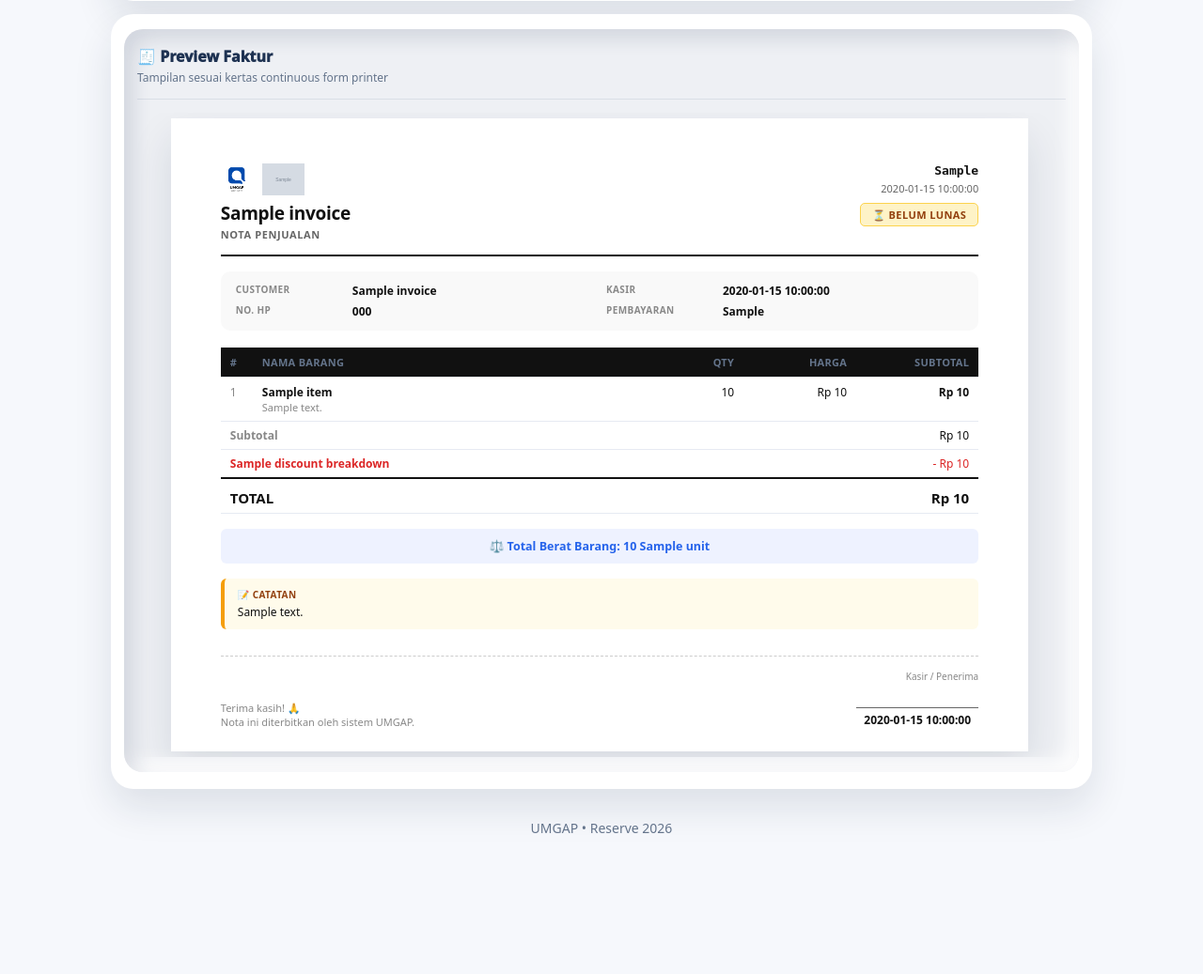
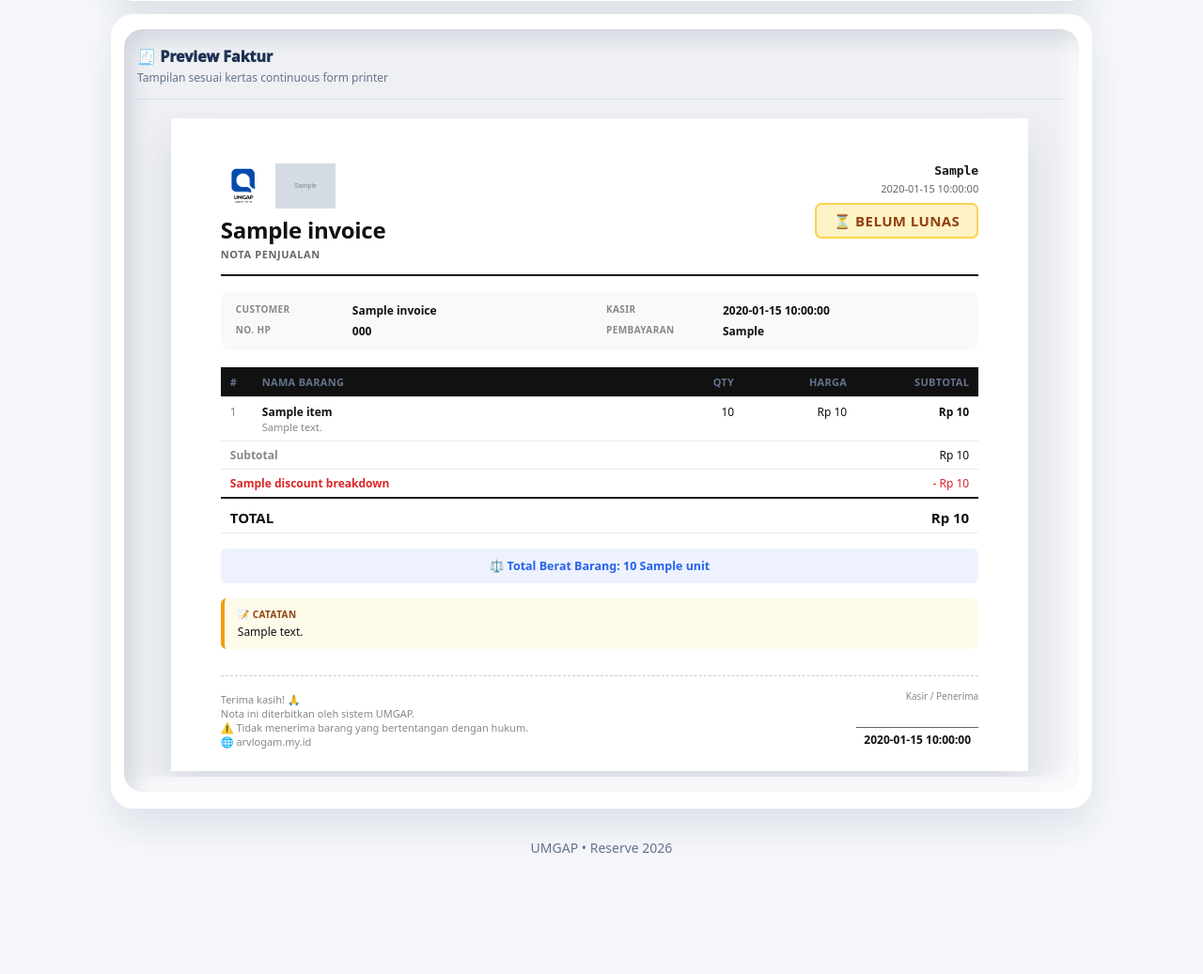
Before and after one commit to umgap2026-cmd/UMGAP-AI, a Flask app: template templates/invoice_print.html in a window 1280 px wide. Shown: the part 1151-2188 px from the top of the page at 94% size. Before the commit the page ends 2038 px from the top, so only its background shows below. Run offline with Flask 3, Linux system fonts and the light colour scheme; the template is opened without the code that fills it: most values are stand-ins (such as "Sample title", 1, 10 or a date in 2020); grey boxes marked "Sample" are stand-in pictures; parts of the project's set-up code (start-up, migrations or seed data) failed here and were passed over; some libraries are stand-ins or nearby versions.

Commit message:
Perbesar logo/nama toko & badge Lunas, pertebal header seksi barang, tambah disclaimer + website di footer nota
- Logo UMGAP/toko & nama perusahaan (ARV LOGAM) diperbesar (34px->48px
  logo, 19px->24px nama).
- Header seksi tabel item nota campuran ("Barang Dibeli"/"Barang
  Terjual"/"Barang Dijual Balik"/"Barang Dibeli Balik") dipertebal &
  diperbesar (10.5px/800 -> 13px/900) supaya lebih menonjol.
- Badge status Lunas/Belum Lunas diperbesar signifikan (11px -> 15px,
  padding 4x12 -> 7x18) -- sebelumnya kecil & kurang menonjol di pojok.
- Footer nota tambah disclaimer "Tidak menerima barang yang
  bertentangan dengan hukum" + website arvlogam.my.id.

Co-Authored-By: Claude Sonnet 5 <noreply@anthropic.com>

```diff
--- a/templates/invoice_print.html
+++ b/templates/invoice_print.html
@@ -168,15 +168,15 @@
   }
   .fk-head { display: flex; justify-content: space-between; align-items: flex-start; gap: 16px; padding-bottom: 14px; border-bottom: 2px solid #111; margin-bottom: 16px; }
   .fk-logos { display: flex; align-items: center; gap: 10px; margin-bottom: 6px; }
-  .fk-logos img { height: 34px; object-fit: contain; }
-  .fk-biz { font-size: 19px; font-weight: 900; letter-spacing: -0.3px; }
+  .fk-logos img { height: 48px; object-fit: contain; }
+  .fk-biz { font-size: 24px; font-weight: 900; letter-spacing: -0.3px; }
   .fk-type { font-size: 11px; color: #666; font-weight: 600; text-transform: uppercase; letter-spacing: 0.6px; margin-top: 2px; }
   .fk-right { text-align: right; }
   .fk-no { font-size: 13px; font-weight: 800; font-family: var(--mono); margin-bottom: 4px; }
   .fk-date { font-size: 11px; color: #666; }
-  .fk-badge { display: inline-block; margin-top: 8px; padding: 4px 12px; border-radius: 5px; font-size: 11px; font-weight: 800; letter-spacing: 0.4px; text-transform: uppercase; }
-  .fk-badge.lunas { background: #d1fae5; color: #065f46; border: 1.5px solid #6ee7b7; }
-  .fk-badge.belum { background: #fef3c7; color: #92400e; border: 1.5px solid #fcd34d; }
+  .fk-badge { display: inline-block; margin-top: 8px; padding: 7px 18px; border-radius: 7px; font-size: 15px; font-weight: 900; letter-spacing: 0.4px; text-transform: uppercase; }
+  .fk-badge.lunas { background: #d1fae5; color: #065f46; border: 2px solid #6ee7b7; }
+  .fk-badge.belum { background: #fef3c7; color: #92400e; border: 2px solid #fcd34d; }
 
   .fk-meta { background: #f9f9f9; border-radius: 10px; padding: 12px 16px; margin-bottom: 18px; display: grid; grid-template-columns: 110px 1fr 110px 1fr; gap: 5px 14px; }
   .fk-m-lbl { font-size: 10px; font-weight: 700; color: #888; text-transform: uppercase; letter-spacing: 0.4px; }
@@ -188,7 +188,7 @@
   .fk-tbl thead th.r { text-align: right; }
   .fk-tbl tbody tr { border-bottom: 1px solid #eee; }
   .fk-tbl tbody tr:nth-child(even) { background: #fafafa; }
-  .fk-section-row td { background: #f2f5fb !important; font-size: 10.5px !important; font-weight: 800 !important; color: #445 !important; padding: 6px 10px !important; text-transform: uppercase; letter-spacing: 0.3px; }
+  .fk-section-row td { background: #f2f5fb !important; font-size: 13px !important; font-weight: 900 !important; color: #223 !important; padding: 8px 10px !important; text-transform: uppercase; letter-spacing: 0.3px; }
   .fk-tbl tbody td { padding: 7px 10px; font-size: 12px; }
   .fk-tbl tbody td.r { text-align: right; font-variant-numeric: tabular-nums; }
   .fk-tbl tfoot td { padding: 6px 10px; font-size: 12px; text-align: right; font-variant-numeric: tabular-nums; }
@@ -585,7 +585,12 @@
               {% endif %}
 
               <div class="fk-footer">
-                <div class="fk-thanks">Terima kasih! 🙏<br />Nota ini diterbitkan oleh sistem UMGAP.</div>
+                <div class="fk-thanks">
+                  Terima kasih! 🙏<br />
+                  Nota ini diterbitkan oleh sistem UMGAP.<br />
+                  ⚠️ Tidak menerima barang yang bertentangan dengan hukum.<br />
+                  🌐 arvlogam.my.id
+                </div>
                 <div class="fk-sig">
                   <div class="fk-sig-lbl">Kasir / Penerima</div>
                   <div class="fk-sig-name">{{ invoice.created_by_name or '-' }}</div>
```
